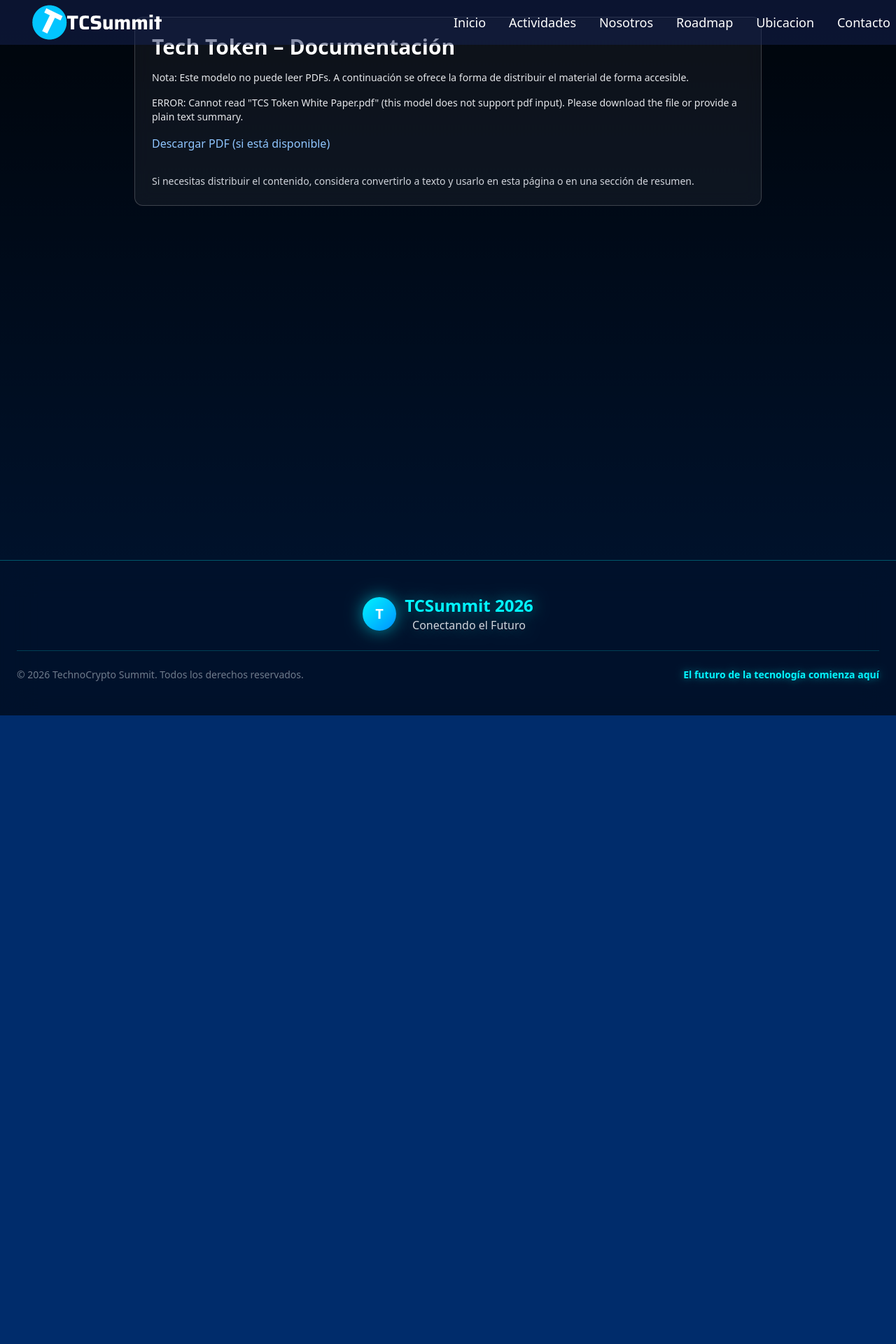
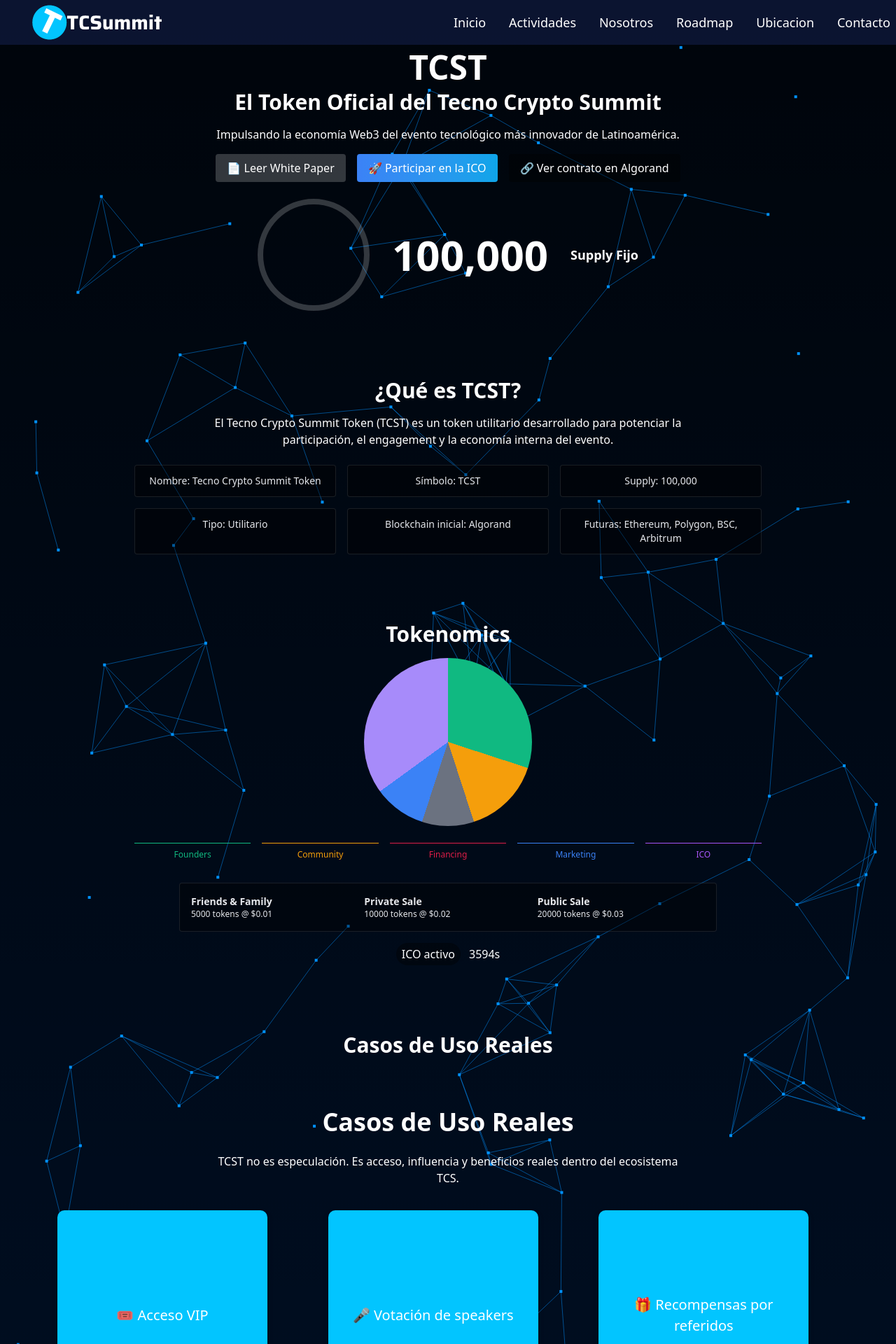
Before and after one commit to FValentino/TCSummit-landing, a Next.js app: page /token in a window 1280 px wide. Shown: the top 1920 px of the page at 70% size. Before the commit the page ends 1022 px from the top, so only its background shows below. Built offline with nearby package versions, Linux system fonts and the light colour scheme.

Commit message:
Token page

```diff
--- a/src/app/token/page.tsx
+++ b/src/app/token/page.tsx
@@ -1,24 +1,128 @@
-// Token page: distributes information about the token paper
+"use client"
+
+import { useEffect, useState } from 'react'
+import TokenUseCases from '@/components/token/useCases'
+import ParticlesBackground from '@/components/utils/ParticlesBackground'
+
+
 export default function TokenPage() {
+  const [icoActive, setIcoActive] = useState(true)
+  const [start] = useState<number>(Date.now())
+  const [now, setNow] = useState<number>(Date.now())
+  useEffect(() => {
+    const t = setInterval(() => setNow(Date.now()), 1000)
+    return () => clearInterval(t)
+  }, [])
+  const remaining = icoActive ? Math.max(0, Math.floor((3600) - ((now - start) / 1000))) : 0
+
+  const ICO_PHASES = [
+    { phase: 'Friends & Family', tokens: 5000, price: '$0.01' },
+    { phase: 'Private Sale', tokens: 10000, price: '$0.02' },
+    { phase: 'Public Sale', tokens: 20000, price: '$0.03' },
+  ]
+
   return (
-    <main className="min-h-screen p-6 bg-gradient-to-b from-black/90 to-black/60 text-white">
-      <section className="max-w-4xl mx-auto bg-white/5 backdrop-blur-md rounded-xl p-6 border border-white/20">
-        <h1 className="text-3xl font-bold mb-4">Tech Token – Documentación</h1>
-        <p className="text-sm text-gray-200 mb-4">
-          Nota: Este modelo no puede leer PDFs. A continuación se ofrece la forma de distribuir el material de forma accesible.
-        </p>
-        <div className="my-4 text-sm text-gray-200">
-          <p>
-            ERROR: Cannot read "TCS Token White Paper.pdf" (this model does not support pdf input). Please download the file or provide a plain text summary.
-          </p>
-        </div>
-        <div className="mt-4">
-          <a href="/assets/TCS Token White Paper.pdf" download className="text-blue-300 hover:text-blue-400">Descargar PDF (si está disponible)</a>
-        </div>
-        <div className="mt-8 text-sm text-gray-300">
-          Si necesitas distribuir el contenido, considera convertirlo a texto y usarlo en esta página o en una sección de resumen.
-        </div>
-      </section>
+    <main className="min-h-screen p-6 bg-linear-to-b from-black/90 to-black/60 text-white">
+      <ParticlesBackground dots={200} lines={150}>
+        {/* HERO */}
+        <section id="hero" className=" relative py-12 px-6 text-center">
+          <div className="text-5xl font-extrabold">TCST</div>
+          <div className="text-2xl md:text-3xl font-semibold mt-2">El Token Oficial del Tecno Crypto Summit</div>
+          <p className="mt-4 max-w-2xl mx-auto">Impulsando la economía Web3 del evento tecnológico más innovador de Latinoamérica.</p>
+          <div className="mt-4 flex justify-center gap-4 flex-wrap">
+            <a href="/assets/TCST-White-Paper.pdf" download className="px-4 py-2 rounded bg-white/20">📄 Leer White Paper</a>
+            <a href="#ico" className="px-4 py-2 rounded bg-linear-to-r from-[#3b82f6] to-[#0ea5e9]">🚀 Participar en la ICO</a>
+            <a href="#contract" className="px-4 py-2 rounded bg-black/40">🔗 Ver contrato en Algorand</a>
+          </div>
+          <div className="mt-6 flex justify-center items-center gap-8">
+            <div className="w-40 h-40 rounded-full border-8 border-white/20" aria-label="visual token"></div>
+            <div className="text-6xl font-bold">100,000</div>
+            <span className="text-lg font-semibold">Supply Fijo</span>
+          </div>
+        </section>
+
+        {/* ¿Qué es TCST? */}
+        <section id="que-es" className="relative py-12 px-6">
+          <h2 className="text-3xl font-bold text-center mb-4">¿Qué es TCST?</h2>
+          <p className="text-center max-w-3xl mx-auto">El Tecno Crypto Summit Token (TCST) es un token utilitario desarrollado para potenciar la participación, el engagement y la economía interna del evento.</p>
+          <div className="mt-6 grid grid-cols-2 md:grid-cols-3 gap-4 max-w-4xl mx-auto text-center text-sm text-gray-200">
+            <div className="bg-black/40 rounded p-3 border border-white/10">Nombre: Tecno Crypto Summit Token</div>
+            <div className="bg-black/40 rounded p-3 border border-white/10">Símbolo: TCST</div>
+            <div className="bg-black/40 rounded p-3 border border-white/10">Supply: 100,000</div>
+            <div className="bg-black/40 rounded p-3 border border-white/10">Tipo: Utilitario</div>
+            <div className="bg-black/40 rounded p-3 border border-white/10">Blockchain inicial: Algorand</div>
+            <div className="bg-black/40 rounded p-3 border border-white/10">Futuras: Ethereum, Polygon, BSC, Arbitrum</div>
+          </div>
+        </section>
+
+        {/* Tokenomics */}
+        <section id="tokenomics" className="relative py-12 px-6">
+          <h2 className="text-3xl font-bold text-center mb-4">Tokenomics</h2>
+          <div className="flex justify-center mb-6">
+            <div className="w-60 h-60 rounded-full" style={{ background: 'conic-gradient(#10b981 0 30%, #f59e0b 30% 45%, #6b7280 45% 55%, #3b82f6 55% 65%, #a78bfa 65% 100%)' }} />
+          </div>
+          <div className="grid grid-cols-2 md:grid-cols-5 gap-4 text-center text-xs text-gray-200 max-w-4xl mx-auto">
+            {[
+              { label:'Founders', color:'#10b981' },
+              { label:'Community', color:'#f59e0b' },
+              { label:'Financing', color:'#e11d48' },
+              { label:'Marketing', color:'#3b82f6' },
+              { label:'ICO', color:'#a855f7' },
+            ].map((s)=> (
+              <div key={s.label} className="py-2 border-t" style={{ borderTopColor: s.color }}>
+                <span style={{ color: s.color }}>{s.label}</span>
+              </div>
+            ))}
+          </div>
+          <div className="mt-6 mx-auto max-w-3xl">
+            <div className="bg-black/40 rounded p-4 border border-white/10">
+              <div className="grid grid-cols-1 md:grid-cols-3 gap-2 text-left text-sm text-gray-200">
+                {ICO_PHASES.map((p)=> (
+                  <div key={p.phase}>
+                    <div className="font-semibold">{p.phase}</div>
+                    <div className="text-xs">{p.tokens} tokens @ {p.price}</div>
+                  </div>
+                ))}
+              </div>
+            </div>
+          </div>
+          {icoActive && (
+            <div className="text-center mt-4" id="ico-counter">
+              <span className="inline-flex items-center px-2 py-1 rounded-full bg-black/40">ICO activo</span>
+              <span className="ml-3" id="ico-count">{remaining}s</span>
+            </div>
+          )}
+        </section>
+
+        {/* Casos de Uso Reales */}
+        <section id="use-cases" className="relative py-12 px-6">
+          <h2 className="text-3xl font-bold text-center mb-6">Casos de Uso Reales</h2>
+          <TokenUseCases />
+        </section>
+
+        {/* Seguridad & Transparencia y Advertencias */}
+        <section id="security" className="py-12 px-6">
+          <h3 className="text-xl font-bold text-center mb-2">Seguridad & Transparencia</h3>
+          <ul className="max-w-xl mx-auto list-disc pl-5 text-sm text-gray-200 text-left">
+            <li>✔ Contrato verificable en Algorand</li>
+            <li>✔ Supply fijo</li>
+            <li>✔ Sin minteo adicional</li>
+            <li>✔ Billeteras multisig</li>
+            <li>✔ Transparencia comunitaria</li>
+          </ul>
+        </section>
+        <section id="legal" className="py-8 px-6 text-center">
+          <h3 className="text-xl font-bold mb-2">Advertencia Legal</h3>
+          <p className="text-sm text-gray-300">TCST es un token utilitario. No representa acciones, dividendos ni derechos financieros. Su uso se limita al ecosistema del Tecno Crypto Summit. Esto es importante para regulación en Argentina.</p>
+        </section>
+        <section id="cta" className="py-8 px-6 text-center">
+          <div className="flex flex-wrap justify-center gap-4">
+            <a href="#comprar" className="inline-flex items-center px-4 py-2 rounded bg-linear-to-r from-[#10b981] to-[#059669]">Comprar TCST</a>
+            <a href="#community" className="inline-flex items-center px-4 py-2 rounded bg-white/10">Unirse a la comunidad</a>
+            <a href="/assets/TCST-White-Paper.pdf" download className="inline-flex items-center px-4 py-2 rounded bg-black/40">Descargar Whitepaper</a>
+          </div>
+        </section>
+      </ParticlesBackground>
     </main>
   )
 }
--- /dev/null
+++ b/src/components/token/useCases.tsx
@@ -0,0 +1,34 @@
+"use client";
+import React from 'react'
+import Card from '@/components/activities/card/card'
+import { motion } from 'framer-motion'
+
+interface UseCase {
+  title: string
+  description: string
+}
+
+const USE_CASES: UseCase[] = [
+  { title: '🎟 Acceso VIP', description: 'Acceso a áreas y eventos' },
+  { title: '🎤 Votación de speakers', description: 'Participa en la selección de speakers' },
+  { title: '🎁 Recompensas por referidos', description: 'Recompensas por invitar a otros' },
+  { title: '🖼 Compra de NFTs del evento', description: 'NFTs coleccionables del evento' },
+  { title: '📉 Descuentos progresivos en entradas', description: 'Descuentos por fases' },
+  { title: '🔒 Staking (próximamente)', description: 'Staking de TCST' },
+]
+
+export default function TokenUseCases(){
+  return (
+    <section id="use-cases" className="py-12 px-6">
+      <h2 className="text-3xl md:text-4xl font-bold text-center mb-6">Casos de Uso Reales</h2>
+      <p className="text-center max-w-2xl mx-auto mb-6">TCST no es especulación. Es acceso, influencia y beneficios reales dentro del ecosistema TCS.</p>
+      <div className="grid grid-cols-1 md:grid-cols-3 gap-6">
+        {USE_CASES.map((u) => (
+          <motion.div key={u.title} initial={{ opacity: 0, y: 10 }} animate={{ opacity: 1, y: 0 }} whileHover={{ scale: 1.03 }} transition={{ duration: 0.25 }}>
+            <Card title={u.title} description={u.description} />
+          </motion.div>
+        ))}
+      </div>
+    </section>
+  )
+}
```
